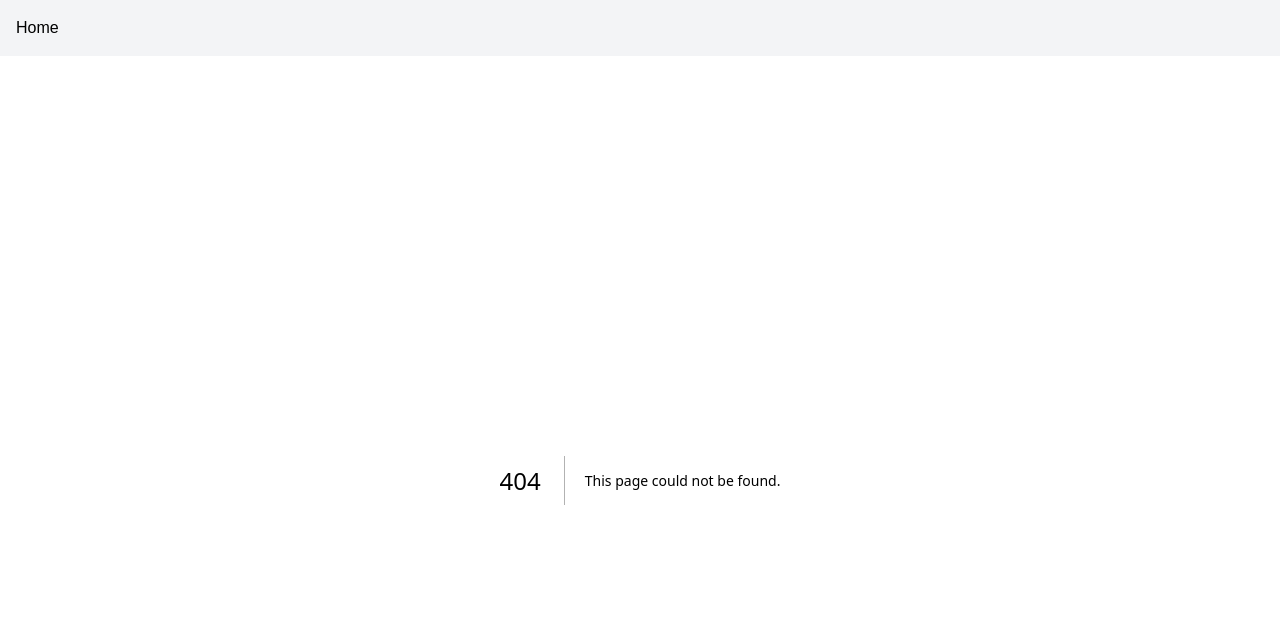
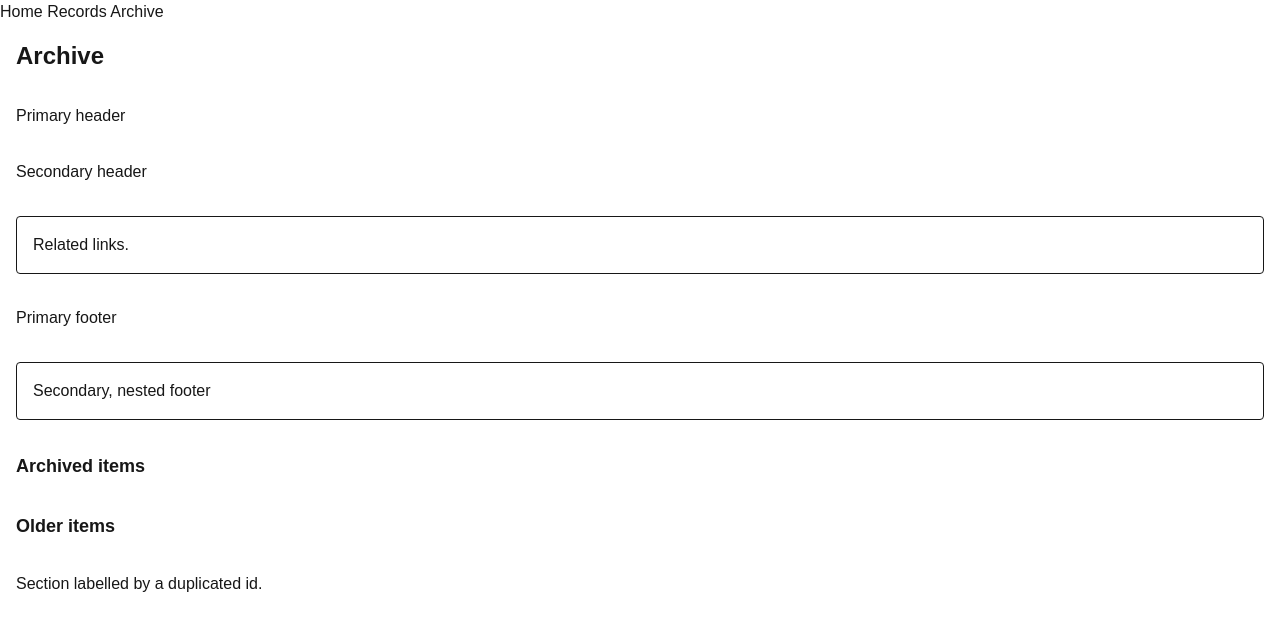
Before and after one commit to diegovelasquezweb/a11y-test-react, a Next.js app: page /archive in a window 1280 px wide. Before the commit this address had no page. Shown: the top 630 px of the page. Built offline with nearby package versions, Linux system fonts and the light colour scheme.

Commit message:
feat: structure demo

```diff
--- /dev/null
+++ b/app/archive/page.tsx
@@ -0,0 +1,37 @@
+export default function ArchivePage() {
+  return (
+    <>
+      {/* cdp-missing-main-landmark: this page has no main landmark anywhere */}
+      <h1 className="p-4 text-2xl font-bold">Archive</h1>
+
+      {/* landmark-no-duplicate-banner: two banner landmarks on the same page */}
+      <header className="p-4">Primary header</header>
+      <header className="p-4">Secondary header</header>
+
+      {/* landmark-complementary-is-top-level: aside nested inside a div, not a direct child of body */}
+      <div className="p-4">
+        <aside className="rounded border p-4">
+          <p>Related links.</p>
+        </aside>
+      </div>
+
+      {/* landmark-no-duplicate-contentinfo / landmark-contentinfo-is-top-level: two footers, one nested */}
+      <footer className="p-4">Primary footer</footer>
+      <div className="p-4">
+        <footer className="rounded border p-4">Secondary, nested footer</footer>
+      </div>
+
+      {/* duplicate-id-aria: two elements share an id that is referenced by aria-labelledby */}
+      <h2 id="archive-title" className="p-4 text-lg font-semibold">Archived items</h2>
+      <h2 id="archive-title" className="p-4 text-lg font-semibold">Older items</h2>
+      <section aria-labelledby="archive-title" className="p-4">
+        <p>Section labelled by a duplicated id.</p>
+      </section>
+
+      {/* hidden-content: meaningful content hidden via inline style, flagged for manual review */}
+      <p style={{ visibility: "hidden" }} className="p-4">
+        This paragraph is hidden but still present in the DOM.
+      </p>
+    </>
+  );
+}
--- a/app/layout.tsx
+++ b/app/layout.tsx
@@ -1,5 +1,4 @@
 import type { Metadata } from "next";
-import Link from "next/link";
 import "./globals.css";
 
 export const metadata: Metadata = {
@@ -7,21 +6,16 @@ export const metadata: Metadata = {
   description: "Demo site with intentional accessibility errors",
 };
 
-export const viewport = { userScalable: false };
-
 export default function RootLayout({
   children,
 }: Readonly<{ children: React.ReactNode }>) {
   return (
     <html lang="en">
-      <body className="min-h-full flex flex-col">
-        <a href="#main" className="sr-only focus:not-sr-only focus:outline-2 focus:outline-offset-2 focus:outline-blue-600" aria-label="Skip to main content">Skip to main content</a>
-        <nav aria-label="Primary" className="flex gap-4 p-4 bg-gray-100">
-          <Link href="/">Home</Link>
-        </nav>
-        <main id="main" className="flex-1 p-6">
-          {children}
-        </main>
+      <body>
+        <div>
+          <a href="/">Home</a> <a href="/records">Records</a> <a href="/archive">Archive</a>
+        </div>
+        {children}
       </body>
     </html>
   );
--- a/app/page.tsx
+++ b/app/page.tsx
@@ -1,56 +1,41 @@
-"use client";
-
-import { useRouter } from "next/navigation";
-
 export default function Home() {
-  const router = useRouter();
-
-  function goToServices() {
-    router.push("/services");
-  }
-
-  function handleLockOrientation() {
-    screen.orientation.lock("portrait").catch(() => {});
-  }
-
-  function handleHover() {
-    console.log("hover");
-  }
-
   return (
-    <div>
-      <h1 className="text-2xl font-bold mb-4">Welcome</h1>
-      <p className="mb-4">PAT-only test page for recently added code pattern rules.</p>
-
-      <label className="block mb-1">Full name</label>
-
-      <img src="/hero.png" className="mb-4" />
-
-      <input type="text" className="border rounded p-2 mb-4" />
-
-      <input type="text" placeholder="Your name" className="border rounded p-2 mb-4" />
-
-      <input type="email" placeholder="Your email" className="border rounded p-2 mb-4" />
-
-      <input onPaste={(e) => e.preventDefault()} className="border rounded p-2 mb-4" />
-
-      <div onMouseOver={handleHover} className="inline-block p-2 bg-gray-200 mb-4">
-        Hover for info
+    <>
+      {/* landmark-banner-is-top-level: header nested inside a plain div, not a direct child of body */}
+      <div className="border-b p-4">
+        <header className="flex items-center justify-between">
+          <span className="font-bold">A11y Structure Demo</span>
+        </header>
       </div>
 
-      <button accessKey="s" type="button" className="mb-4 p-2 bg-blue-500 text-white">Save</button>
+      {/* landmark-one-main / landmark-no-duplicate-main / landmark-unique: two main landmarks on the same page */}
+      <main className="mx-auto max-w-3xl space-y-6 p-8">
+        <h1 className="text-2xl font-bold">Structure &amp; Semantics Demo</h1>
 
-      <div onClick={goToServices} className="mb-4 cursor-pointer p-2 bg-gray-200">Go to services</div>
+        {/* heading-order: jumps from h1 straight to h4, skipping h2 and h3 */}
+        <h4 className="text-base font-semibold">Recent updates</h4>
+        <p>This section skips two heading levels.</p>
 
-      <button className="mb-4 p-2 bg-gray-300"><svg className="w-4 h-4" viewBox="0 0 24 24" /></button>
+        {/* duplicate-id: two elements sharing the same id attribute */}
+        <button id="cta" className="rounded bg-blue-600 px-4 py-2 text-white">
+          Get started
+        </button>
+        <button id="cta" className="rounded bg-blue-600 px-4 py-2 text-white">
+          Learn more
+        </button>
+      </main>
 
-      <a href="https://www.w3.org/WAI/" target="_blank" className="mb-4 block">W3C WAI website</a>
+      {/* landmark-main-is-top-level: a second main landmark nested inside a div, not a direct child of body */}
+      <div className="p-8">
+        <main className="rounded border p-4">
+          <p>Duplicate, nested main landmark.</p>
+        </main>
+      </div>
 
-      <div className="toast mb-4">Message sent!</div>
-
-      <button type="button" onClick={handleLockOrientation} className="mb-4 p-2 bg-gray-300">
-        Lock orientation
-      </button>
-    </div>
+      {/* region: content that lives directly under the page root, outside any landmark */}
+      <p className="p-4 text-sm text-gray-500">
+        Loose paragraph rendered outside any landmark region.
+      </p>
+    </>
   );
 }
--- /dev/null
+++ b/app/records/page.tsx
@@ -0,0 +1,38 @@
+export default function RecordsPage() {
+  return (
+    <main className="mx-auto max-w-3xl space-y-6 p-8">
+      {/* page-has-heading-one: this page has no h1 anywhere */}
+      <h2 className="text-xl font-semibold">Team records</h2>
+
+      {/* p-as-heading: a bold, large paragraph used to fake a heading instead of a real heading tag */}
+      <p className="text-lg font-bold">Quarterly summary</p>
+      <p>Overview text that should have followed a real heading element.</p>
+
+      {/* empty-heading: a heading with no text content */}
+      <h3 className="text-base font-semibold"></h3>
+
+      {/* definition-list: a dl whose direct children are not dt/dd */}
+      <dl className="space-y-1">
+        <p>Term: Accessibility</p>
+        <p>Definition: Designing for everyone.</p>
+      </dl>
+
+      {/* dlitem: a dt/dd pair rendered outside of any dl container */}
+      <div className="space-y-1">
+        <dt className="font-semibold">Owner</dt>
+        <dd>Accessibility team</dd>
+      </div>
+
+      {/* list: a ul with a non-li child element */}
+      <ul className="list-disc pl-5">
+        <li>Weekly report</li>
+        <div>Not a list item</div>
+      </ul>
+
+      {/* listitem: an li rendered outside of any ul/ol container */}
+      <div>
+        <li>Orphaned list item</li>
+      </div>
+    </main>
+  );
+}
```
